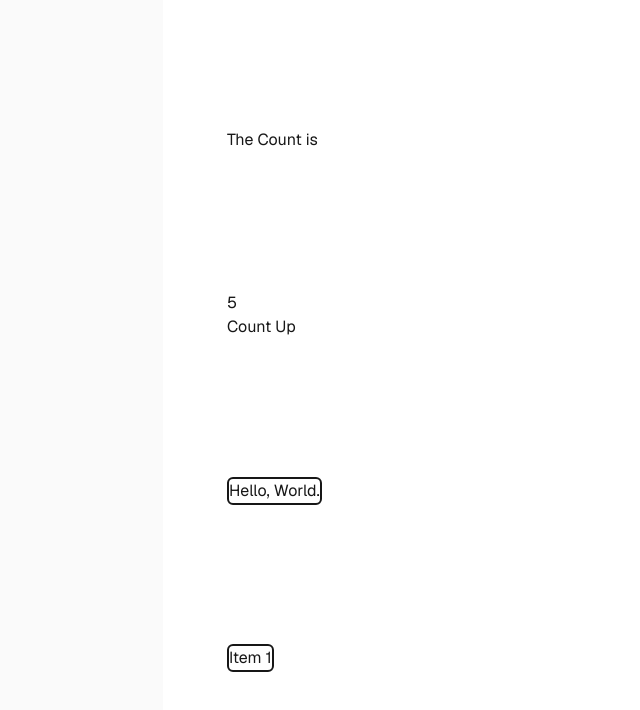
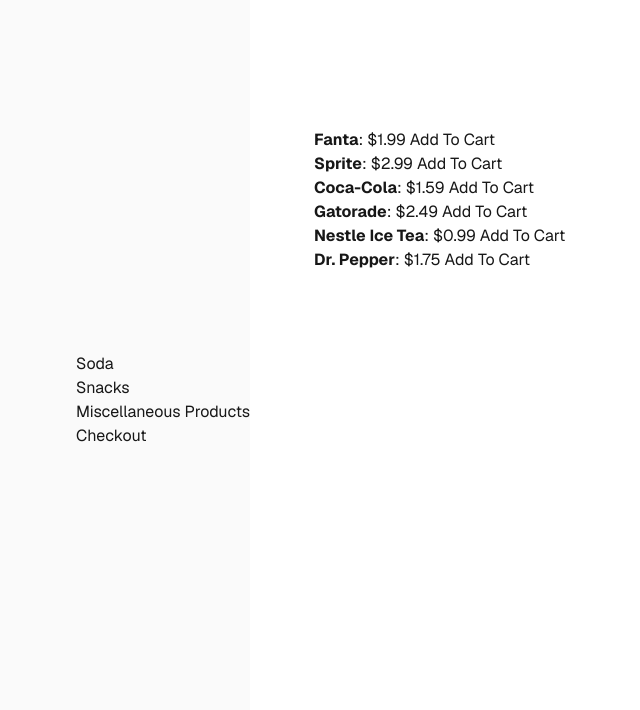
Before and after one commit to JamesonRGrieve-Instruction/React-Winter-2026-Demo, a Next.js app: page / in a window 1280 px wide. Shown: the top 710 px of the page, without its empty margins (93-733 px from the left). Built offline with nearby package versions, Linux system fonts and the light colour scheme.

Commit message:
Solution;

```diff
--- /dev/null
+++ b/src/app/Cart.js
@@ -0,0 +1,10 @@
+"use client";
+
+import { useCallback } from "react";
+import CartItem from "./CartItem";
+export default function Cart({ cartItems, setCartItems }) {
+    const clearCart = useCallback(() => {
+        setCartItems({})
+    }, [setCartItems]);
+    return <><ul>{Object.entries(cartItems).map(item => <CartItem key={item[0]} name={item[0]} price={item[1].price} quantity={item[1].quantity} setCartItems={setCartItems} />)}</ul><p>Total: ${Object.values(cartItems).reduce((acc, curr) => acc + curr.price, 0)}</p><button onClick={clearCart}>Checkout Complete</button></>;
+}
--- /dev/null
+++ b/src/app/CartItem.js
@@ -0,0 +1,25 @@
+"use client";
+
+
+export default function CartItem({ name, price, quantity, setCartItems }) {
+    return <li><strong>{name}</strong>: <button onClick={() => {
+        setCartItems(previous => ({
+            ...previous,
+            [name]: {
+                price: previous[name].price,
+                quantity: previous[name].quantity + 1
+            }
+        }))
+    }}>+</button>{quantity}<button onClick={() => {
+        setCartItems(previous => {
+            const built = {
+                ...previous,
+                [name]: {
+                    price: previous[name].price,
+                    quantity: previous[name].quantity - 1
+                }
+            };
+            return Object.fromEntries(Object.entries(built).filter(([key, value]) => value.quantity > 0));
+        })
+    }}>-</button> @ ${price} (${quantity * price})</li>;
+}
--- a/src/app/Counter.js
+++ /dev/null
@@ -1,20 +0,0 @@
-"use client";
-
-import { useEffect, useState } from "react";
-
-export default function Counter({ start = [0], onChangeCallback }) {
-    const [count, setCount] = useState(start);
-
-    useEffect(() => {
-        onChangeCallback([...count.splice()]);
-    }, [onChangeCallback, count]);
-
-    return (
-        <div>
-            <p>{count[0]}</p>
-            <button onClick={() => {
-                setCount((previous) => previous + 1);
-            }}>Count Up</button>
-        </div>
-    );
-}
--- /dev/null
+++ b/src/app/Product.js
@@ -0,0 +1,14 @@
+"use client";
+
+
+export default function Product({ name, price, setCartItems }) {
+    return <li><strong>{name}</strong>: ${price} <button onClick={() => {
+        setCartItems(previous => ({
+            ...previous,
+            [name]: {
+                price: price,
+                quantity: 1
+            }
+        }))
+    }}>Add To Cart</button></li>;
+}
--- /dev/null
+++ b/src/app/ProductList.js
@@ -0,0 +1,8 @@
+"use client";
+import CartItem from "./CartItem";
+import Product from "./Product";
+export default function ProductList({ products, cartItems, setCartItems }) {
+    return <ul>
+        {Object.entries(products).map(product => Object.keys(cartItems).includes(product[0]) ? <CartItem key={product[0]} name={product[0]} price={product[1]} quantity={cartItems[product[0]].quantity} setCartItems={setCartItems} /> : <Product key={product[0]} name={product[0]} price={Number(product[1])} setCartItems={setCartItems} />)}
+    </ul>
+}
--- a/src/app/page.js
+++ b/src/app/page.js
@@ -1,28 +1,48 @@
 "use client"
 
-import { useCallback, useState } from "react";
-import CardWrapper from "./CardWrapper";
-import Counter from "./Counter";
+import { useState } from "react";
+import Cart from "./Cart";
+import ProductList from "./ProductList";
+const inventory = {
+  "Soda": {
+    "Fanta": 1.99,
+    "Sprite": 2.99,
+    "Coca-Cola": 1.59,
+    "Gatorade": 2.49,
+    "Nestle Ice Tea": 0.99,
+    "Dr. Pepper": 1.75
+  },
+  "Snacks": {
+    "Lays": 2.25,
+    "Doritos": 2.15,
+    "Cheetos": 2.05,
+    "Kit Kat": 1.97,
+    "Coffee Crisp": 1.89,
+    "M&Ms": 0.75
+  },
+  "Miscellaneous Products": {
+    "Paper Towel Roll": 5.75,
+    "Pre-packaged Sandwich": 4.75,
+    "Lighter": 0.49,
+    "Magazine": 6.75,
+    "Newspaper": 2.75
+  },
+  "Checkout": {}
+};
 export default function Home() {
-  const [pageCount, setPageCount] = useState([5]);
 
-  const callbackPage = useCallback((newValue) => {
-    setPageCount(newValue);
-  }, []);
+  const [cartItems, setCartItems] = useState({});
+  const [activeCategory, setActiveCategory] = useState(Object.keys(inventory)[0]);
 
   return (
     <div className="flex min-h-screen items-center justify-center bg-zinc-50 font-sans dark:bg-black">
+      <nav>
+        <ul>
+          {Object.keys(inventory).map(category => <li key={category}><a onClick={() => setActiveCategory(category)}>{category}</a></li>)}
+        </ul>
+      </nav>
       <main className="flex min-h-screen w-full max-w-3xl flex-col items-center justify-between py-32 px-16 bg-white dark:bg-black sm:items-start">
-        <h1>The Count is {pageCount}</h1>
-        <Counter start={pageCount} onChangeCallback={callbackPage} />
-        <CardWrapper>
-          <p>Hello, World.</p>
-        </CardWrapper>
-        <CardWrapper>
-          <ul>
-            <li>Item 1</li>
-          </ul>
-        </CardWrapper>
+        {activeCategory === "Checkout" ? <Cart cartItems={cartItems} setCartItems={setCartItems} /> : <ProductList products={inventory[activeCategory]} cartItems={cartItems} setCartItems={setCartItems} />}
       </main>
     </div>
   );
```
